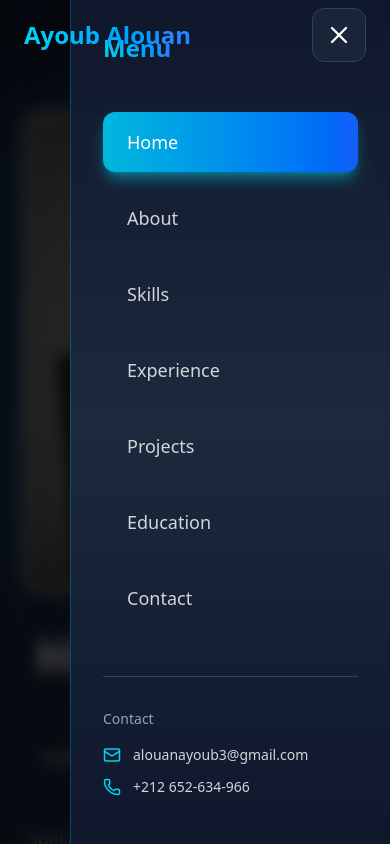
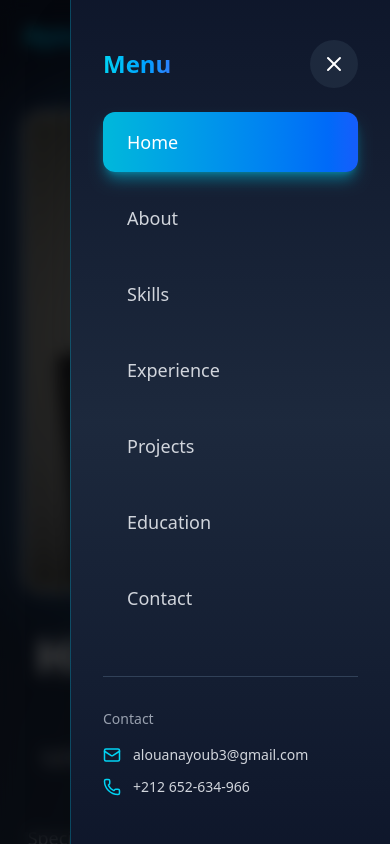
Before and after one commit to ALOUAN01/portfolio, a React (Vite) app: page / in a window 390 px wide. Both pictures are taken after a click on the button 339 px from the left and 35 px from the top of the page. Shown: the top 844 px of the page. Built offline with nearby package versions, Linux system fonts and the light colour scheme.

Commit message:
cv commit

```diff
--- a/src/pages/navbar.jsx
+++ b/src/pages/navbar.jsx
@@ -23,7 +23,6 @@ export default function Navbar() {
     const handleScroll = () => {
       setIsScrolled(window.scrollY > 50);
 
-      // Ne détecte les sections que si on est sur la page d'accueil
       if (location.pathname === "/") {
         const sections = [
           "home",
@@ -51,10 +50,8 @@ export default function Navbar() {
   }, [location.pathname]);
 
   const scrollToSection = (id) => {
-    // Si on n'est pas sur la page d'accueil, rediriger d'abord
     if (location.pathname !== "/") {
       navigate("/");
-      // Attendre que la navigation soit terminée avant de scroller
       setTimeout(() => {
         const element = document.getElementById(id);
         if (element) {
@@ -71,7 +68,6 @@ export default function Navbar() {
         }
       }, 100);
     } else {
-      // Si on est déjà sur la page d'accueil, scroller directement
       const element = document.getElementById(id);
       if (element) {
         const offset = -80;
@@ -87,13 +83,12 @@ export default function Navbar() {
       }
     }
 
-    // Fermer le menu mobile après le clic
     setIsMobileMenuOpen(false);
   };
 
   return (
     <>
-      {/* Navigation */}
+      {/* Navigation Desktop */}
       <nav
         className={`fixed top-0 left-0 right-0 z-50 transition-all duration-300 ${
           isScrolled ? "backdrop-blur-xl shadow-2xl" : "bg-transparent"
@@ -101,7 +96,7 @@ export default function Navbar() {
       >
         <div className="max-w-7xl mx-auto px-6 py-2">
           <div className="flex items-center justify-between">
-            {/* Logo - Cliquable pour retourner à l'accueil */}
+            {/* Logo */}
             <button
               onClick={() => {
                 navigate("/");
@@ -109,7 +104,7 @@ export default function Navbar() {
                   window.scrollTo({ top: 0, behavior: "smooth" });
                 }, 100);
               }}
-              className="z-50 text-2xl md:text-3xl font-bold bg-gradient-to-r from-cyan-400 to-blue-500 bg-clip-text text-transparent hover:scale-105 transition-transform"
+              className="text-2xl md:text-3xl font-bold bg-gradient-to-r from-cyan-400 to-blue-500 bg-clip-text text-transparent hover:scale-105 transition-transform"
             >
               Ayoub Alouan
             </button>
@@ -159,7 +154,7 @@ export default function Navbar() {
             {/* Mobile Hamburger Button */}
             <button
               onClick={() => setIsMobileMenuOpen(!isMobileMenuOpen)}
-              className="md:hidden z-50 p-3 bg-slate-800/80 backdrop-blur-xl rounded-xl border border-slate-700 hover:border-cyan-500/50 transition-all"
+              className="md:hidden p-3 bg-slate-800/80 backdrop-blur-xl rounded-xl border border-slate-700 hover:border-cyan-500/50 transition-all relative z-[60]"
             >
               {isMobileMenuOpen ? (
                 <X size={28} className="text-white" />
@@ -171,33 +166,33 @@ export default function Navbar() {
         </div>
       </nav>
 
-      {/* Mobile Sidebar */}
+      {/* Mobile Menu - Overlay + Sidebar */}
+      {isMobileMenuOpen && (
+        <>
+          {/* Overlay - Fond noir */}
           <div
-        className={`fixed inset-0 z-40 md:hidden transition-all duration-500 ${
-          isMobileMenuOpen ? "pointer-events-auto" : "pointer-events-none"
-        }`}
-      >
-        {/* Overlay */}
-        <div
-          className={`absolute inset-0 bg-black/70 backdrop-blur-sm transition-opacity duration-500 ${
-            isMobileMenuOpen ? "opacity-100" : "opacity-0"
-          }`}
+            className="fixed inset-0 bg-black/70 backdrop-blur-sm z-[55] md:hidden"
             onClick={() => setIsMobileMenuOpen(false)}
           />
 
           {/* Sidebar */}
-        <div
-          className={`absolute top-0 right-0 h-full w-80 bg-gradient-to-b from-slate-900 via-slate-800 to-slate-900 border-l border-cyan-500/30 shadow-2xl transform transition-transform duration-500 ease-out ${
-            isMobileMenuOpen ? "translate-x-0" : "translate-x-full"
-          }`}
-        >
-          <div className="p-8 h-full overflow-y-auto">
-            <div className="flex justify-between items-center mb-12">
+          <div className="fixed top-0 right-0 h-full w-80 bg-gradient-to-b from-slate-900 via-slate-800 to-slate-900 border-l border-cyan-500/30 shadow-2xl z-[55] md:hidden overflow-y-auto">
+            <div className="p-8">
+              {/* Header du menu */}
+              <div className="flex justify-between items-center mb-6 mt-2">
                 <h2 className="text-2xl font-bold bg-gradient-to-r from-cyan-400 to-blue-500 bg-clip-text text-transparent">
                   Menu
                 </h2>
+
+                <button
+                onClick={() => setIsMobileMenuOpen(false)}
+                className="p-3 bg-slate-800 rounded-full hover:bg-slate-700 transition"
+              >
+                <X size={24} />
+              </button>
               </div>
 
+              {/* Liste des liens */}
               <div className="space-y-4">
                 {navItems.map((item) => {
                   const isActive =
@@ -242,7 +237,8 @@ export default function Navbar() {
               </div>
             </div>
           </div>
-      </div>
+        </>
+      )}
     </>
   );
 }
```
Lines whose indentation alone changed are shown as unchanged.
